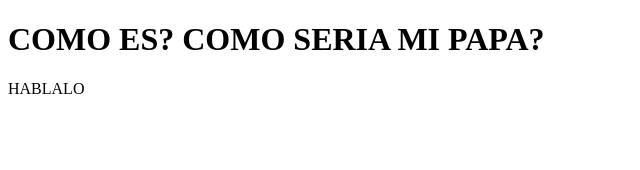
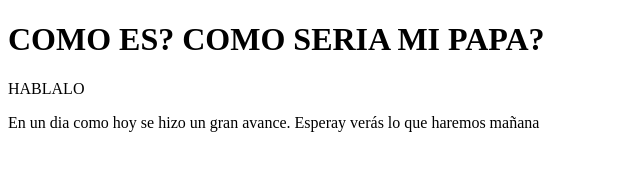
Before and after one commit to DNSO0/Eco-Store-platzi, a plain HTML site: page index.html in a window 1280 px wide. Shown: the whole page, without its empty margins (0-640 px from the left). Drawn offline with Linux system fonts and the light colour scheme.

Commit message:
nuevo parrafo

```diff
--- a/index.html
+++ b/index.html
@@ -9,5 +9,8 @@
 <body>
     <h1>COMO ES? COMO SERIA MI PAPA?</h1>
     <P>HABLALO</P>
+    <p>En un dia como hoy se hizo un gran avance.
+        Esperay verás lo que haremos mañana
+    </p>
 </body>
 </html>
```
